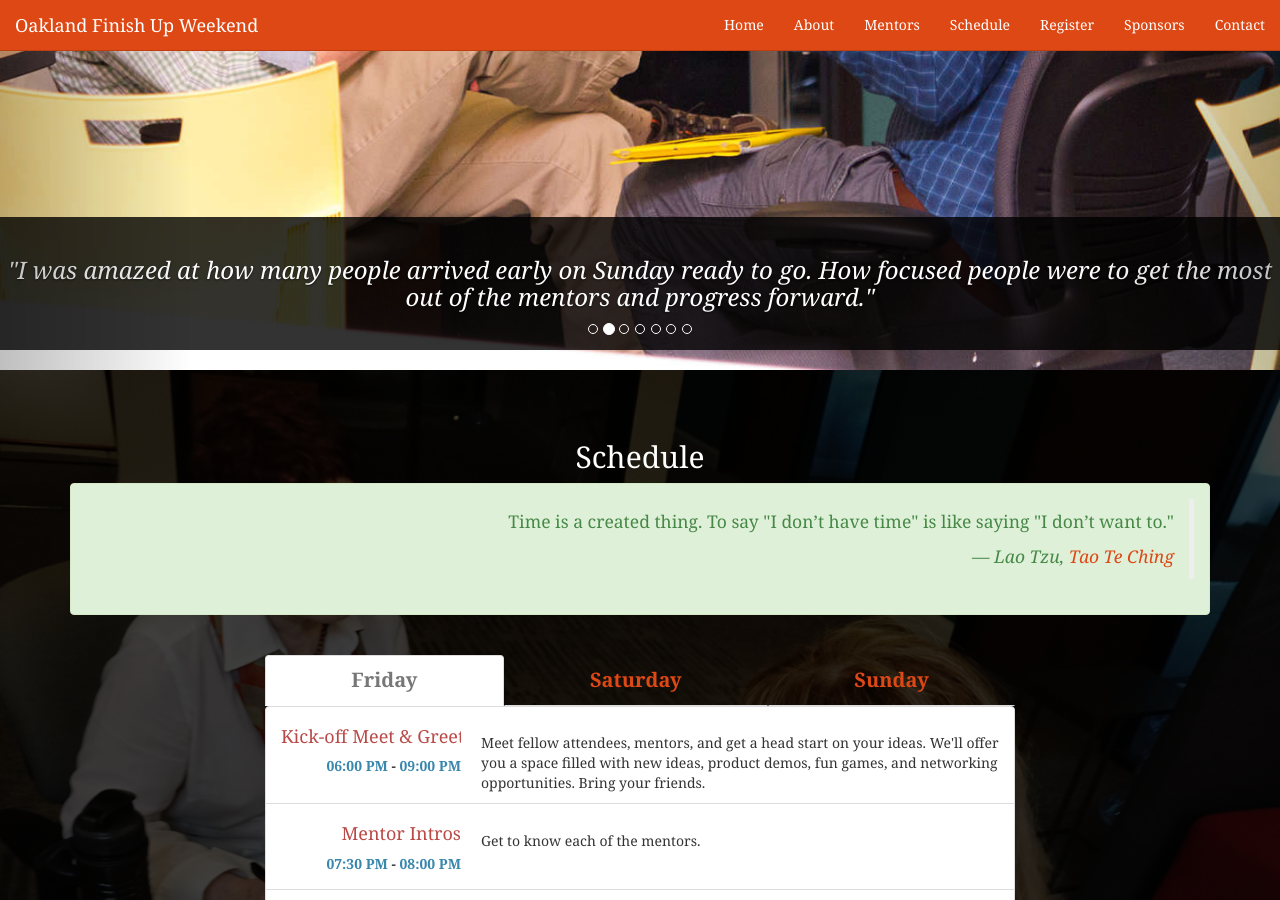
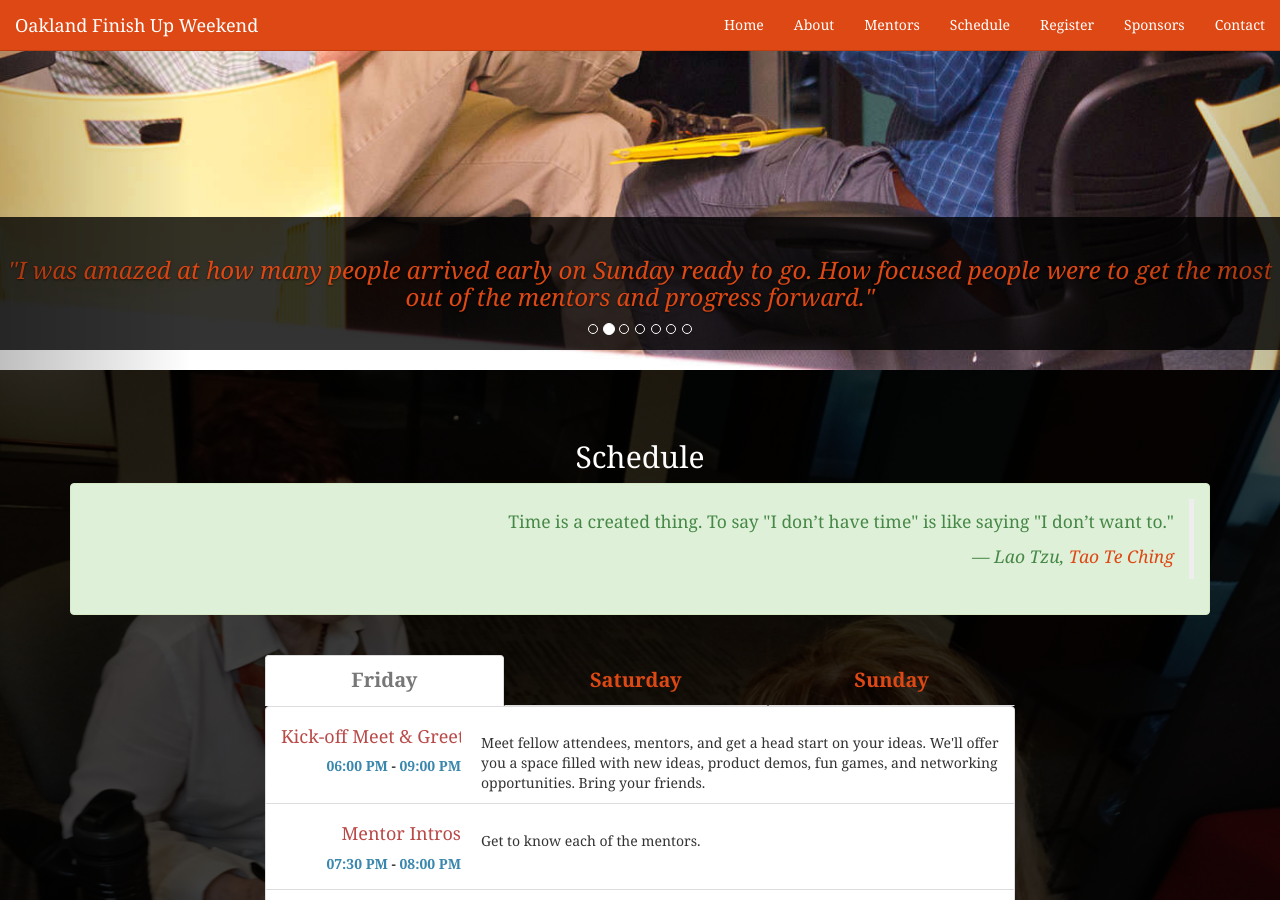
Before and after one commit to oaklandfinishup/oaklandfinishup.com, a Jekyll site: the page built from index.html, in a window 1280 px wide and 900 px high, scrolled down 530 px. Built offline with Jekyll 4.4.1, drawn with Linux system fonts in a browser that asks for light colours; nearby versions of some CDN libraries; comment, search, counter and statistics services are not loaded.

Commit message:
Colorize the quotes

```diff
--- a/_includes/home.html
+++ b/_includes/home.html
@@ -31,7 +31,7 @@
             </div><!--.col-md-6 col-sm-12-->
           </div>
           {% endif %}
-          <h3><em>"{{ slide.caption }}"</em></h3>
+          <h3 class="text-primary"><em>"{{ slide.caption }}"</em></h3>
         </div>
       </div><!--.item-->
     {% endfor %}
```
